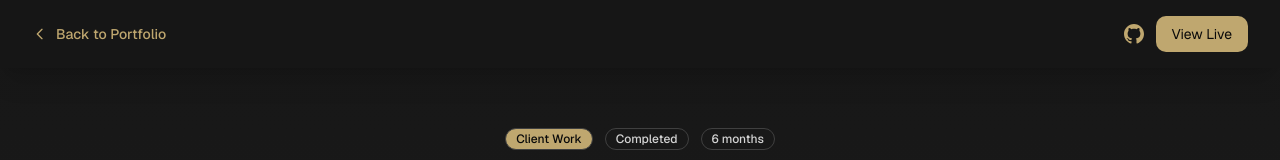
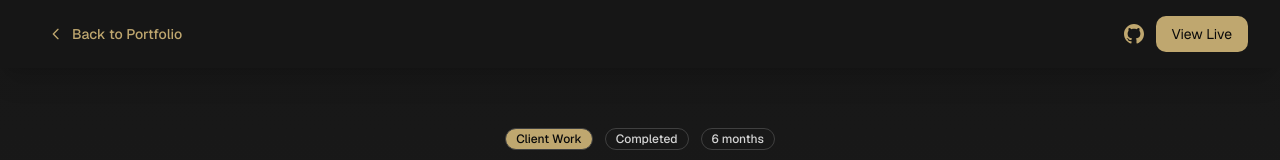
Before and after one commit to Lesuuh/new-portfolio, a Next.js app: page /projects/1 in a window 1280 px wide. Shown: the top 160 px of the page. Built offline with nearby package versions, Linux system fonts and the light colour scheme.

Commit message:
refactor

```diff
--- a/app/_components/Button.tsx
+++ b/app/_components/Button.tsx
@@ -3,7 +3,7 @@ import { ButtonHTMLAttributes, ReactNode } from "react";
 type ButtonProps = ButtonHTMLAttributes<HTMLButtonElement> & {
   children: ReactNode;
   size?: "sm" | "md" | "lg";
-  variant?: "primary" | "secondary" | "white";
+  variant?: "primary" | "secondary" | "white" | "link";
   className?: string;
 };
 
@@ -29,6 +29,7 @@ export const Button = ({
       "border border-[#bfa76f] bg-transparent hover:bg-[#d8bf80] hover:border-[#bfa76f] hover:scale-105",
     white:
       "bg-white text-neutral-950 hover:bg-neutral-100 shadow hover:shadow-md hover:scale-105",
+    link: "bg-transparent text-[#bfa76f] hover:text-[#d8bf80] underline-offset-2 hover:underline shadow-none hover:shadow-none hover:scale-100 px-0 py-0",
   };
 
   return (
--- a/app/projects/[projectId]/page.tsx
+++ b/app/projects/[projectId]/page.tsx
@@ -17,6 +17,7 @@ import {
   Code,
 } from "../../_components/Icons";
 import { Badge } from "@/app/_components/Badge";
+import { Button } from "@/app/_components/Button";
 
 // --- Configuration and Mock Data ---
 const GOLD_ACCENT = "#bfa76f"; // Primary Muted Gold
@@ -65,13 +66,14 @@ const ProjectDetail = () => {
       <nav className="fixed top-0 left-0 right-0 z-50 bg-neutral-900/90 backdrop-blur-sm shadow-xl">
         <div className="max-w-7xl mx-auto px-4 sm:px-6 lg:px-8 py-4 flex items-center justify-between">
           {/* Back Button (using a standard anchor tag for simplicity) */}
-          <a
-            href="#" // Placeholder for back action
+          <Button
+            variant="link"
+            onClick={() => router.back()}
             className={`flex items-center space-x-2 text-[${GOLD_ACCENT}] hover:text-[${GOLD_HOVER}] transition-colors group`}
           >
             <ArrowLeft className="w-4 h-4 group-hover:-translate-x-1 transition-transform" />
             <span className="text-sm font-medium">Back to Portfolio</span>
-          </a>
+          </Button>
 
           <div className="flex items-center gap-3">
             <a
```
